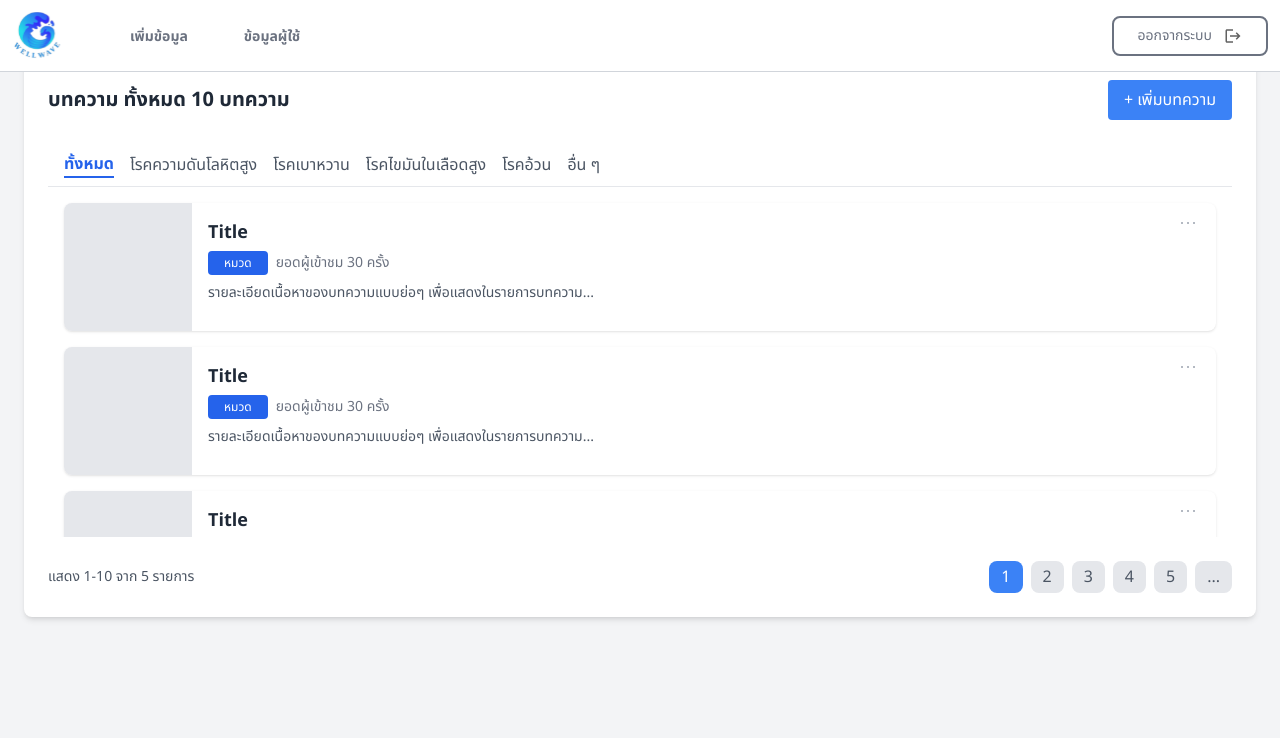
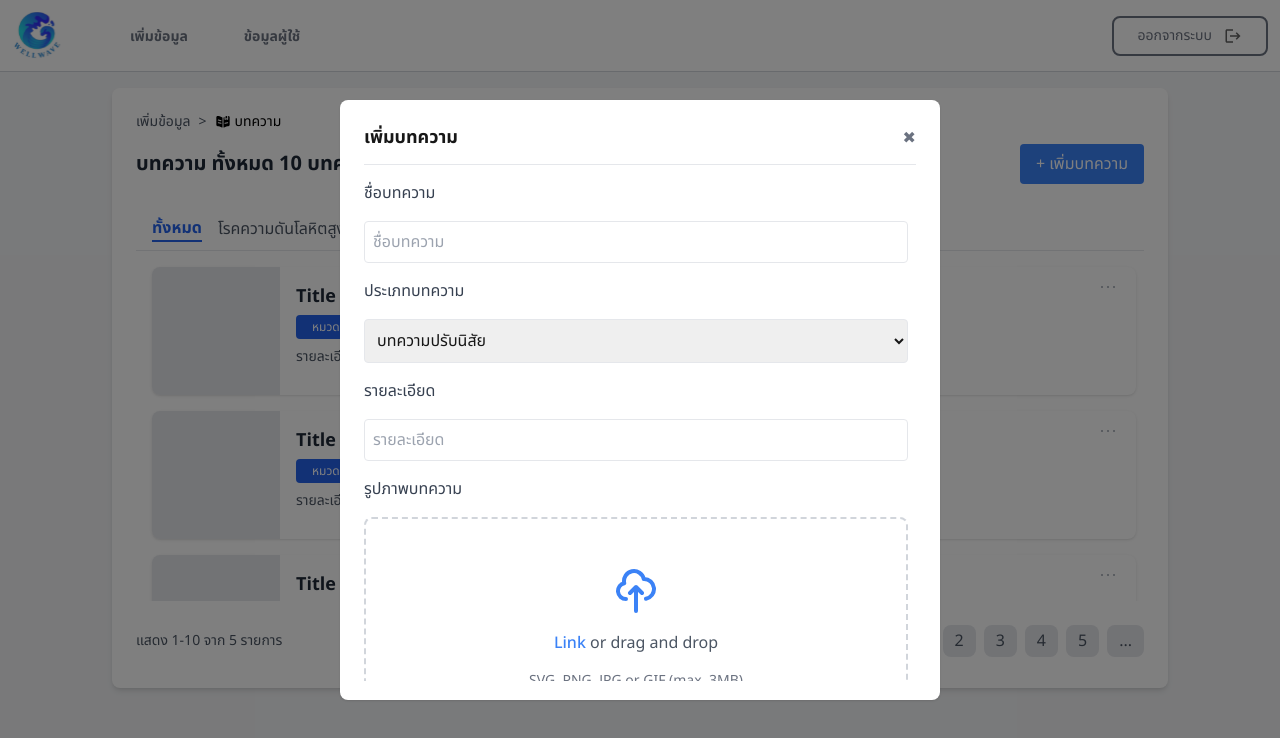
Before and after one commit to WellWave-App/wellwave-website, a Next.js app: page /infoApp/article in a window 1280 px wide. Both pictures are taken after a click on the button "+ เพิ่มบทความ". Shown: the top 738 px of the page. Built offline with nearby package versions, Linux system fonts and the light colour scheme.

Commit message:
add : popup article page

```diff
--- a/src/app/infoApp/article/page.tsx
+++ b/src/app/infoApp/article/page.tsx
@@ -1,5 +1,9 @@
-import React from 'react';
+"use client";
+
+import React, { useState } from "react";
 import Image from "next/image";
+import { useRouter } from "next/navigation";
+import FileUpload from "../../components/upload";
 
 const ArticlesPage: React.FC = () => {
   const articles = Array(5).fill({
@@ -7,29 +11,88 @@ const ArticlesPage: React.FC = () => {
     views: 30,
     description: 'รายละเอียดเนื้อหาของบทความแบบย่อๆ เพื่อแสดงในรายการบทความ...',
   });
+  const router = useRouter();
+  const [isOpen, setIsOpen] = useState(false);
+  // const [amount, setAmount] = useState(1);
+  // const [duration, setDuration] = useState(3);
+  // const [sortedData, setSortedData] = useState<Task[]>(taskData);
+  // const [sortConfig, setSortConfig] = useState<{ column: keyof Task | null; direction: number }>({
+  //   column: null,
+  //   direction: 0, // 0: default, 1: ascending, 2: descending
+  // });
 
   return (
-    <div className="p-6 bg-gray-100 min-h-screen font-sans">
+    <div className="top-0 px-28 py-6 bg-gray-100 min-h-screen font-sans">
 
 
-      <div className="rounded-lg p-6 bg-white  shadow-md">
-        <p className="text-gray-600 text-sm pb-3 flex items-center">
-          เพิ่มข้อมูล
-          <span style={{ margin: '0 8px' }}> &gt; </span> {/* สำหรับลูกศร ">" */}
+      <div className="rounded-lg p-6 mt-16 h-[600px] mt bg-white  shadow-md">
+        <p
+          className="text-gray-600 text-sm pb-3 flex items-center cursor-pointer group"
+          onClick={() => router.back()} // ย้อนกลับ
+        >
+          <span className="hover:underline inline-flex items-center group-hover:text-black">
+            เพิ่มข้อมูล</span>
+          <span style={{ margin: "0 8px" }}> &gt; </span>
           <Image
             src="/asset/article.svg"
-            alt="fire"
+            alt="article"
             width={16}
             height={16}
             className="mr-1"
           />
           <span className="text-black">บทความ</span>
+
         </p>
 
+
         <div className="flex justify-between items-center mb-6" ><h1 className="text-xl font-bold text-gray-800">บทความ ทั้งหมด 10 บทความ</h1>
-          <button className="bg-blue-500 text-white px-4 py-2 rounded hover:bg-blue-600">
+          <button className="bg-blue-500 text-white px-4 py-2 rounded hover:bg-blue-600" onClick={() => setIsOpen(true)}>
             + เพิ่มบทความ
-          </button></div>
+          </button> {/* Popup */}
+          {isOpen && (
+            <div className="fixed inset-0 flex items-center justify-center bg-black bg-opacity-50 z-50 ">
+              <div className="bg-white rounded-lg shadow max-w-[600px] w-full max-h-[600px] p-6 m-18">                {/* Header */}
+                <div className="flex justify-between items-center border-b pb-3">
+                  <h2 className="text-lg font-semibold">เพิ่มบทความ</h2>
+                  <button onClick={() => setIsOpen(false)} className="text-gray-500 hover:text-gray-700">
+                    ✖
+                  </button>
+                </div>
+
+                {/* Form ใน Popup */}
+                <div className="mt-4 space-y-4  max-h-[500px] overflow-y-auto  scrollbar-custom pr-2 ">
+
+                  <label className="block text-gray-700">ชื่อบทความ</label>
+                  <input type="text" className="w-full border rounded p-2" placeholder="ชื่อบทความ" />
+                  <label className="block text-gray-700">ประเภทบทความ</label>
+                  <select className="w-full border rounded p-2 ">
+                    <option>บทความปรับนิสัย</option>
+
+                    <option>เควส</option>
+                  </select>
+
+
+                  <label className="block text-gray-700">รายละเอียด</label>
+                  <input type="text" className="w-full border rounded p-2" placeholder="รายละเอียด" />
+
+                  <label className="block text-gray-700">รูปภาพบทความ</label>
+
+                  <FileUpload />
+
+
+                  {/* ปุ่ม */}
+                  <div className="flex justify-end gap-2 mt-4">
+                    <button onClick={() => setIsOpen(false)} className="px-4 py-2 text-gray-500 hover:text-gray-700">
+                      ยกเลิก
+                    </button>
+                    <button className="bg-blue-500 text-white px-4 py-2 rounded hover:bg-blue-600">
+                      ยืนยัน
+                    </button>
+                  </div>
+                </div>
+              </div>
+            </div>
+          )}</div>
         <div className="flex items-center border-b">
           <nav className="flex space-x-4 px-4 py-2">
             <button className="text-blue-600 font-semibold border-b-2 border-blue-600">ทั้งหมด</button>
@@ -40,7 +103,7 @@ const ArticlesPage: React.FC = () => {
             <button className="text-gray-600 hover:text-blue-600">อื่น ๆ</button>
           </nav>
         </div>
-        <div className="p-4 space-y-4 max-h-[350px] overflow-y-auto">
+        <div className="p-4 space-y-4 max-h-[350px] overflow-y-auto scrollbar-custom pr-2">
           {articles.map((article, index) => (
             <div
               key={index}
--- a/src/app/infoApp/mission/page.tsx
+++ b/src/app/infoApp/mission/page.tsx
@@ -3,7 +3,7 @@ import { Task } from "@mui/icons-material";
 import React, { useState } from "react";
 import { FaSort, FaSortDown, FaSortUp } from "react-icons/fa";
 import Image from "next/image";
-import { useRouter } from "next/navigation"; // ใช้ next/navigation ใน App Router
+import { useRouter } from "next/navigation";
 import FileUpload from "../../components/upload";
 interface Task {
   name: string;
```
